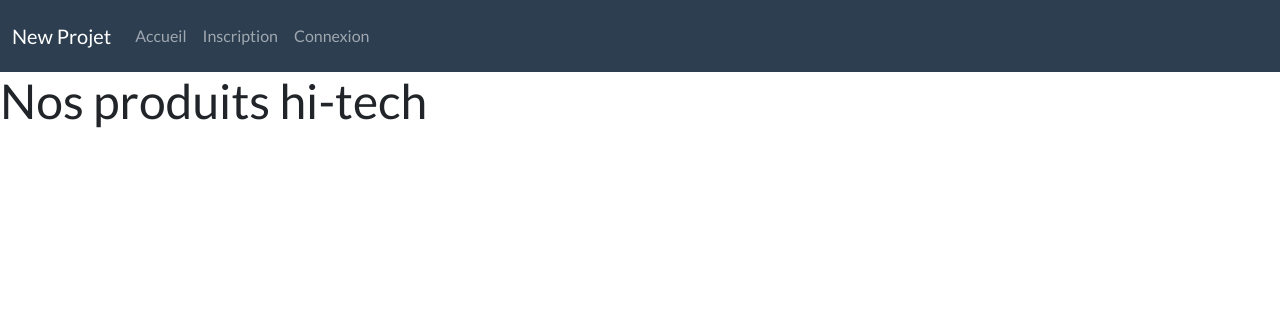
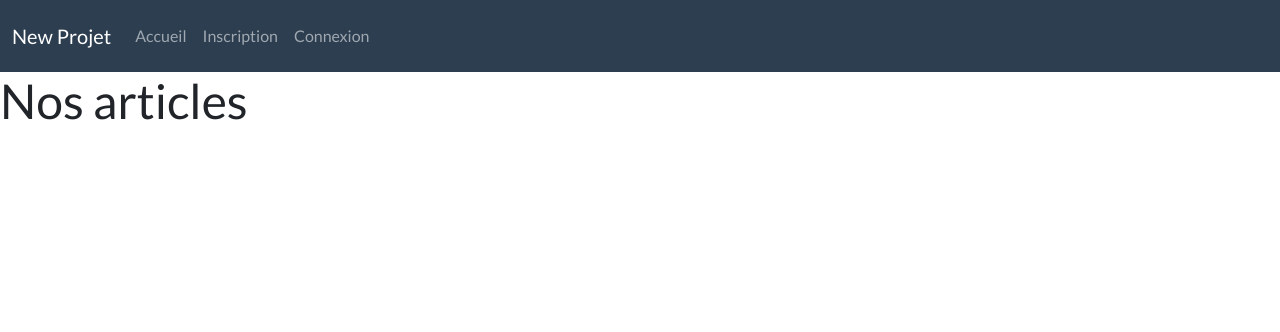
Before and after one commit to John-Fraser-dev-fr/Ecommerce-php-poo, a PHP site: page / in a window 1280 px wide. Shown: the top 332 px of the page. Run offline with PHP 8.4, Linux system fonts and the light colour scheme; data that the repository does not hold is empty; some libraries are stand-ins or nearby versions.

Commit message:
new test

```diff
--- a/e-commerce php poo/views/accueil.php
+++ b/e-commerce php poo/views/accueil.php
@@ -1,4 +1,4 @@
-<h1>Nos produits hi-tech</h1>
+<h1>Nos articles</h1>
 <div class="row">
 
 
```
Also changed, not shown: 2 other files.
